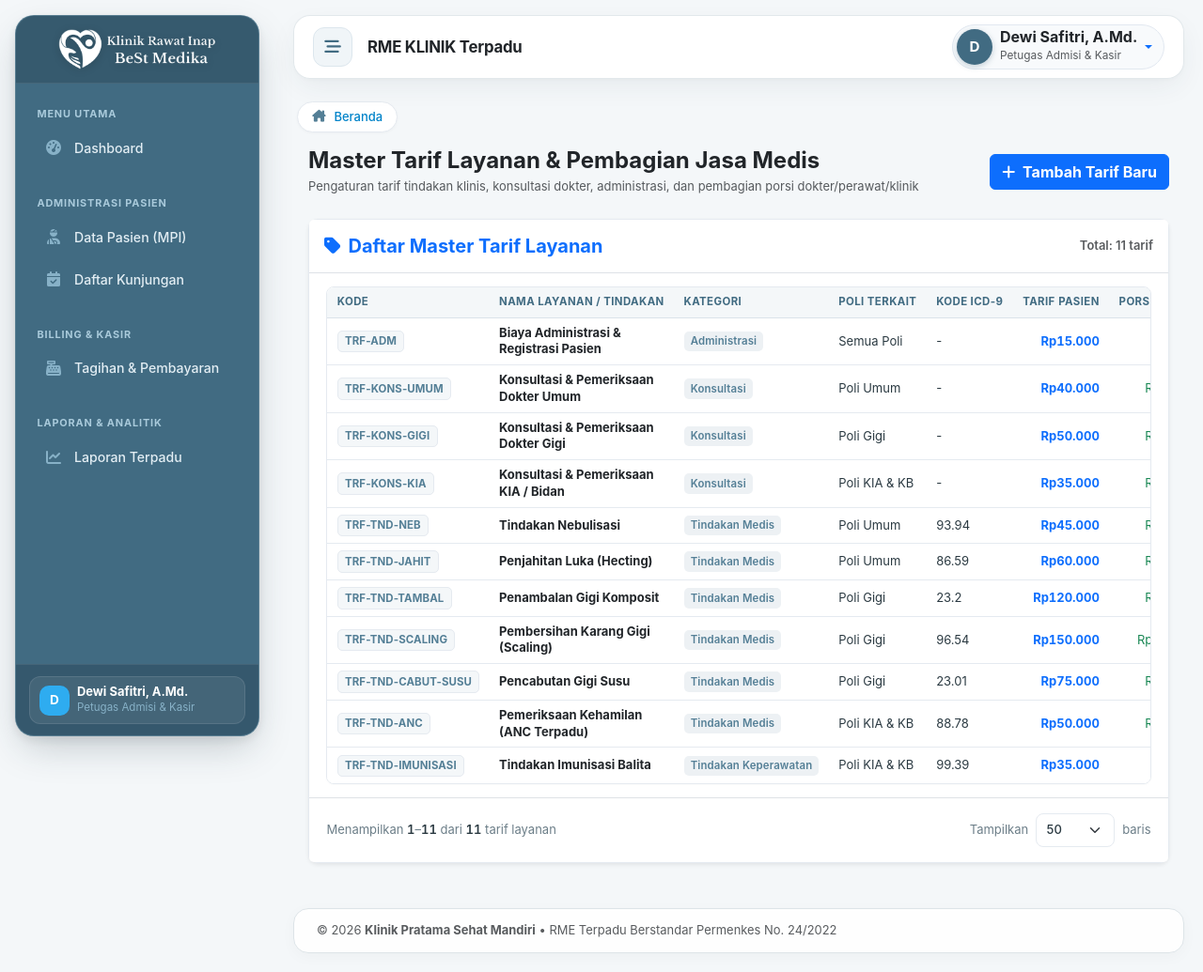
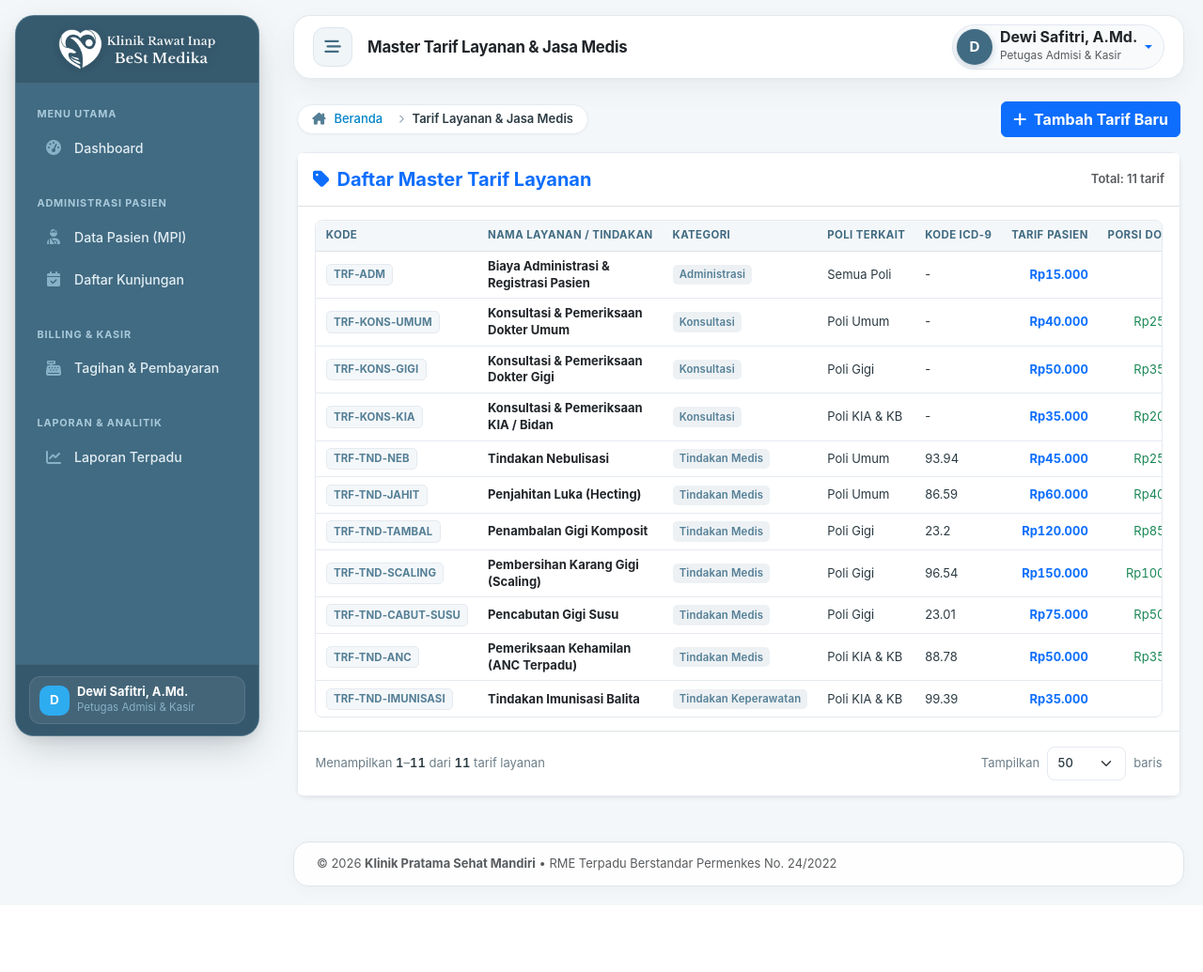
Before and after one commit to ardhikaxx/rme-klinik, a Laravel app: page /settings/tariffs in a window 1280 px wide. Shown: the whole page at 94% size. After the commit the page ends 953 px from the top, so only its background shows below. Run offline with Laravel 12, Linux system fonts and the light colour scheme; a user stored in the database is signed in; data comes from the database, SQL or seed files in the repository; parts of the project's set-up code (start-up, migrations or seed data) failed here and were passed over; some libraries are stand-ins or nearby versions.

Commit message:
feat: implementasi breadcrumb dan padding tabel pada tarif layanan medis

```diff
--- a/resources/views/settings/tariffs.blade.php
+++ b/resources/views/settings/tariffs.blade.php
@@ -1,18 +1,20 @@
 @extends('layouts.app')
 
 @section('title', 'Master Tarif Layanan & Jasa Medis')
+@section('page_title', 'Master Tarif Layanan & Jasa Medis')
+
+@section('breadcrumb')
+    <li class="breadcrumb-item active" aria-current="page">Tarif Layanan & Jasa Medis</li>
+@endsection
+
+@section('page_actions')
+    <button type="button" class="btn btn-primary fw-bold" data-bs-toggle="modal" data-bs-target="#addTariffModal">
+        <i class="fas fa-plus me-1"></i> Tambah Tarif Baru
+    </button>
+@endsection
 
 @section('content')
-<div class="container-fluid">
-    <div class="d-flex flex-wrap align-items-center justify-content-between gap-3 mb-4">
-        <div>
-            <h4 class="mb-1 text-dark fw-bold">Master Tarif Layanan & Pembagian Jasa Medis</h4>
-            <p class="text-muted small mb-0">Pengaturan tarif tindakan klinis, konsultasi dokter, administrasi, dan pembagian porsi dokter/perawat/klinik</p>
-        </div>
-        <button type="button" class="btn btn-primary fw-bold" data-bs-toggle="modal" data-bs-target="#addTariffModal">
-            <i class="fas fa-plus me-1"></i> Tambah Tarif Baru
-        </button>
-    </div>
+<div class="container-fluid p-0">
 
     <!-- Tariffs Table -->
     <div class="card border-0 shadow-sm">
```
